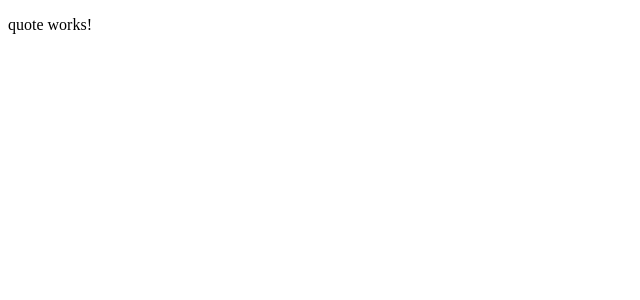
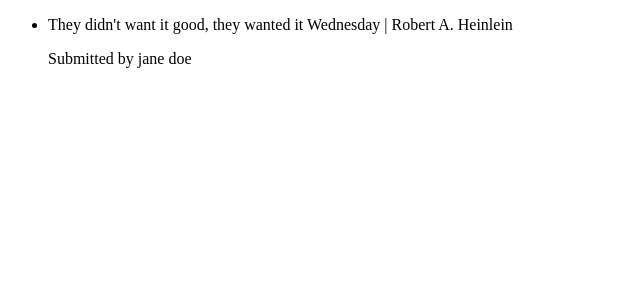
Before and after one commit to AishaSharif/Quotes, an Angular app: page / in a window 1280 px wide. Shown: the top 300 px of the page, without its empty margins (0-640 px from the left). Built offline with nearby package versions, Linux system fonts and the light colour scheme.

Commit message:
Output list of quotes on quote.component.html file

```diff
--- a/src/app/quote/quote.component.html
+++ b/src/app/quote/quote.component.html
@@ -1,3 +1,8 @@
-<p>
-  quote works!
-</p>
+<div>
+  <ul>
+    <li *ngFor='let quote of quotes' >
+      <p>{{quote.quote}} | {{quote.author}}</p>
+      <p>Submitted by {{quote.userName}}</p>
+    </li>
+  </ul>
+</div>
--- a/src/app/quote/quote.component.ts
+++ b/src/app/quote/quote.component.ts
@@ -8,7 +8,7 @@ import { Quote } from '../quote'
 })
 export class QuoteComponent implements OnInit {
   quotes = [
-    new Quote(1, "jane doe", "TS Eliott", "....")
+    new Quote(1, "jane doe", "Robert A. Heinlein", "They didn't want it good, they wanted it Wednesday")
   ]
   constructor() { }
   ngOnInit() { }
```
